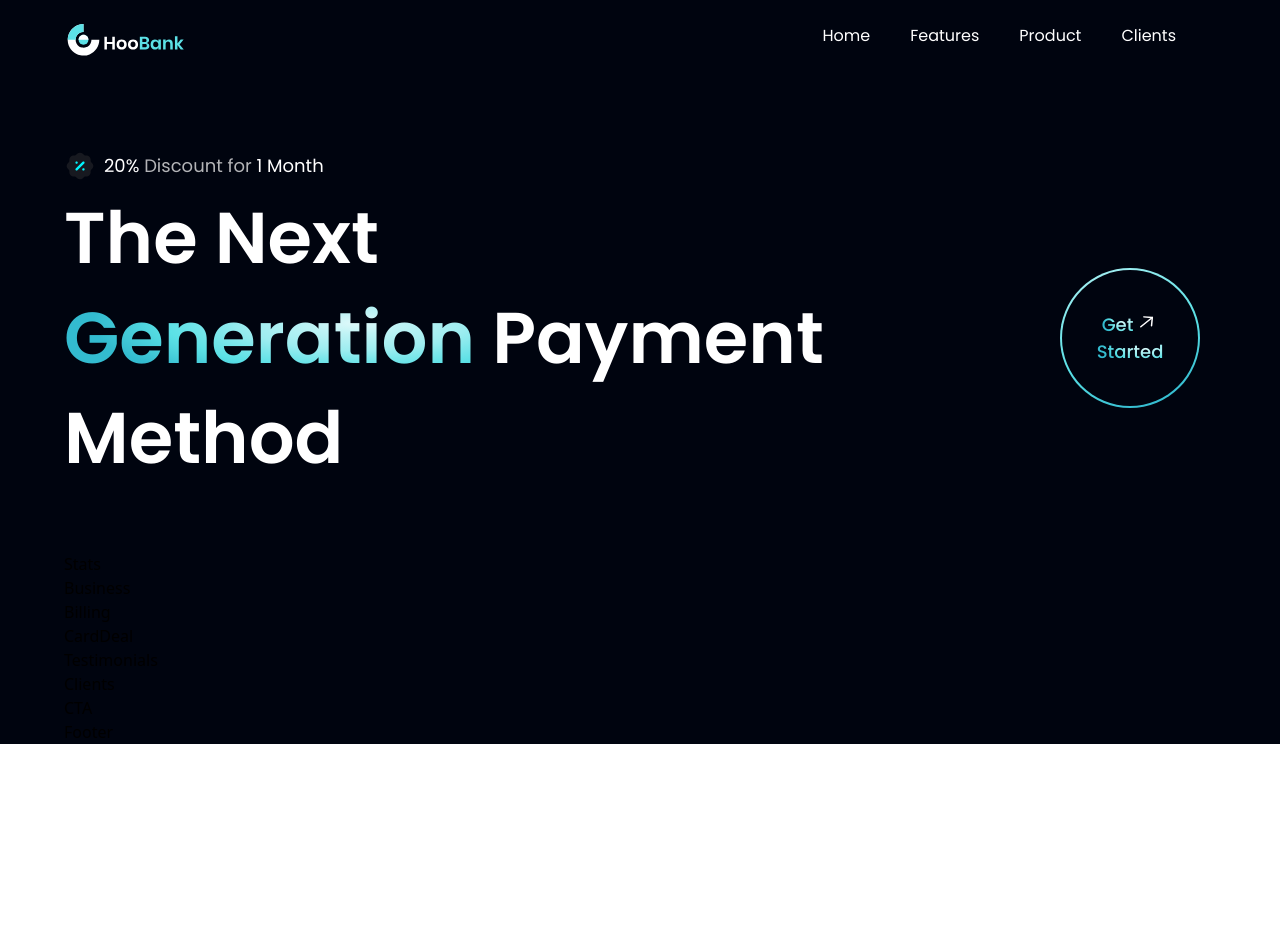
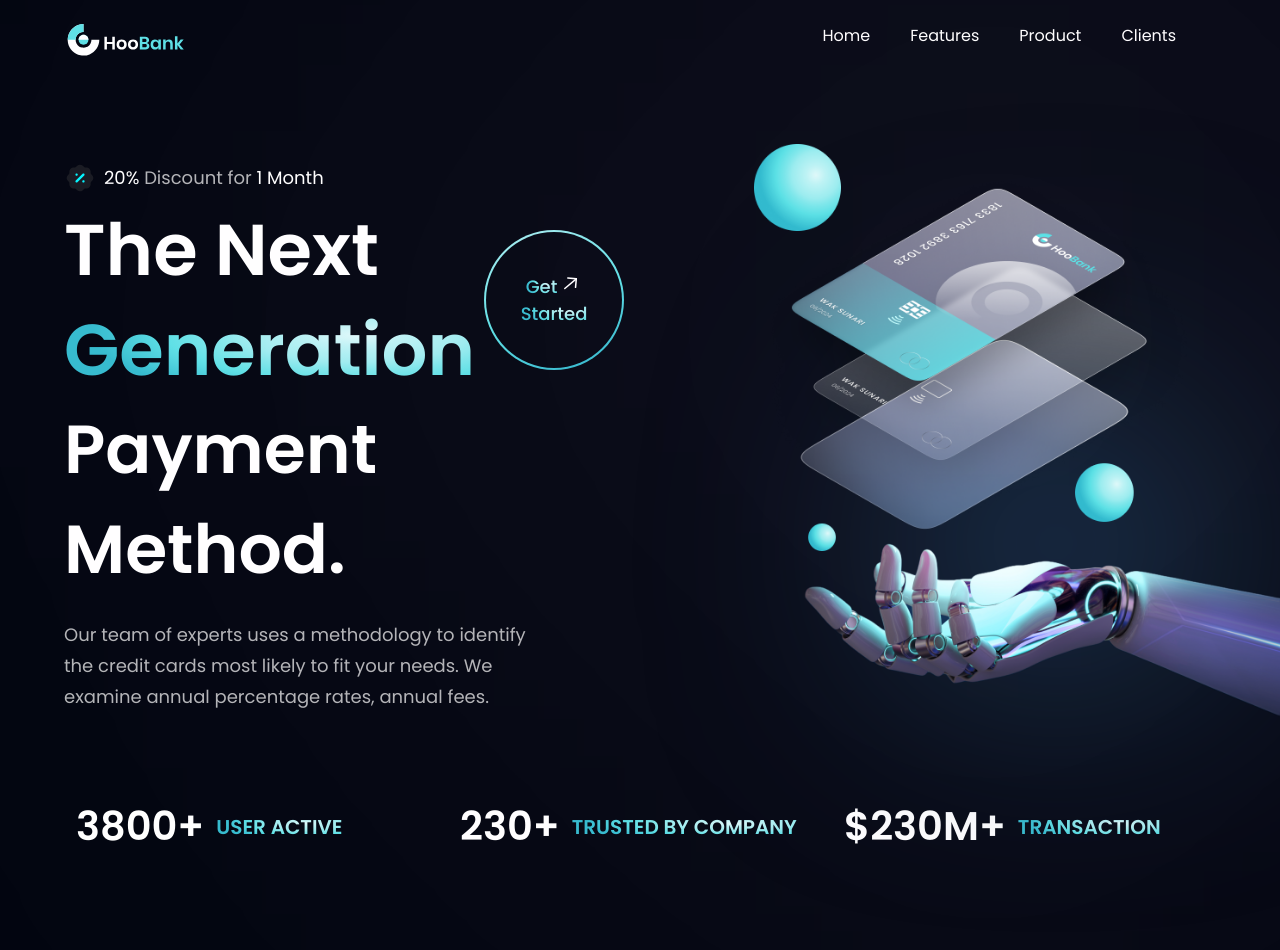
Before and after one commit to Esinrogunjo/bank-app, a React (Vite) app: page / in a window 1280 px wide. Shown: the top 950 px of the page. Before the commit the page ends 800 px from the top, so only its background shows below. Built offline with nearby package versions, Linux system fonts and the light colour scheme.

Commit message:
done with the stats

```diff
--- a/src/components/Hero.jsx
+++ b/src/components/Hero.jsx
@@ -17,12 +17,34 @@
       <div className="flex flex-row justify-between items-center w-full">
         <h1 className="flex-1 font-poppins font-semibold ss:text-[72px] text-[52px] text-white ss:leading-[100px] leading-[75px]">
           The Next <br className="sm:block hidden" />{" "}
-          <span className="text-gradient">Generation</span> Payment Method{" "}
+          <span className="text-gradient">Generation</span>{" "}
         </h1>
         <div className="ss:flex hidden md:mr-4 mr-0">
           <GetStarted />
         </div>
       </div>
+      <h1 className="font-poppins font-semibold ss:text-[68px] text-[52px] text-white ss:leading-[100px] leading-[75px] w-full">
+        Payment Method.
+      </h1>
+      <p className={`${styles.paragraph} max-w-[470px] mt-5`}>
+        Our team of experts uses a methodology to identify the credit cards most
+        likely to fit your needs. We examine annual percentage rates, annual
+        fees.
+      </p>
+    </div>
+
+    <div className={`flex-1 flex ${styles.flexCenter} md:my-0 my-10 relative`}>
+      <img
+        src={robot}
+        alt="billing"
+        className="w-[100%] h-[100%] relative z-[5]"
+      />
+      <div className="absolute z-[0] w-[40%] h-[35%] top-0 pink__gradient " />
+      <div className="absolute z-[1] w-[80%] h-[80%] bottom-40 rounded-full white__gradient " />
+      <div className="absolute z-[0] w-[50%] h-[55%] right-20 bottom-20 blue__gradient " />
+    </div>
+    <div className={`ss:hidden ${styles.flexCenter}`}>
+      <GetStarted />
     </div>
   </section>
 );
--- a/src/components/Stats.jsx
+++ b/src/components/Stats.jsx
@@ -1,7 +1,23 @@
 import React from "react";
+import { stats } from "../constants";
+import styles from "../style";
 
-const Stats = () => {
-  return <div>Stats</div>;
-};
+const Stats = () => (
+  <section className={`${styles.flexCenter} flex-row flex-wrap sm:mb-20 mb-6`}>
+    {stats.map((stat) => (
+      <div
+        key={stat.id}
+        className={`flex-1 flex justify-start items-center flex-row m-3`}
+      >
+        <h4 className="font-poppins font-semibold xs:text-[40px] text-[30px] xs:leading-[53px] leading-[43px] text-white">
+          {stat.value}
+        </h4>
+        <p className="font-poppins font-semibold xs:text-[20px] text-[15px] xs:leading-[26px] leading-[21px] text-gradient uppercase ml-3">
+          {stat.title}
+        </p>
+      </div>
+    ))}
+  </section>
+);
 
 export default Stats;
```
